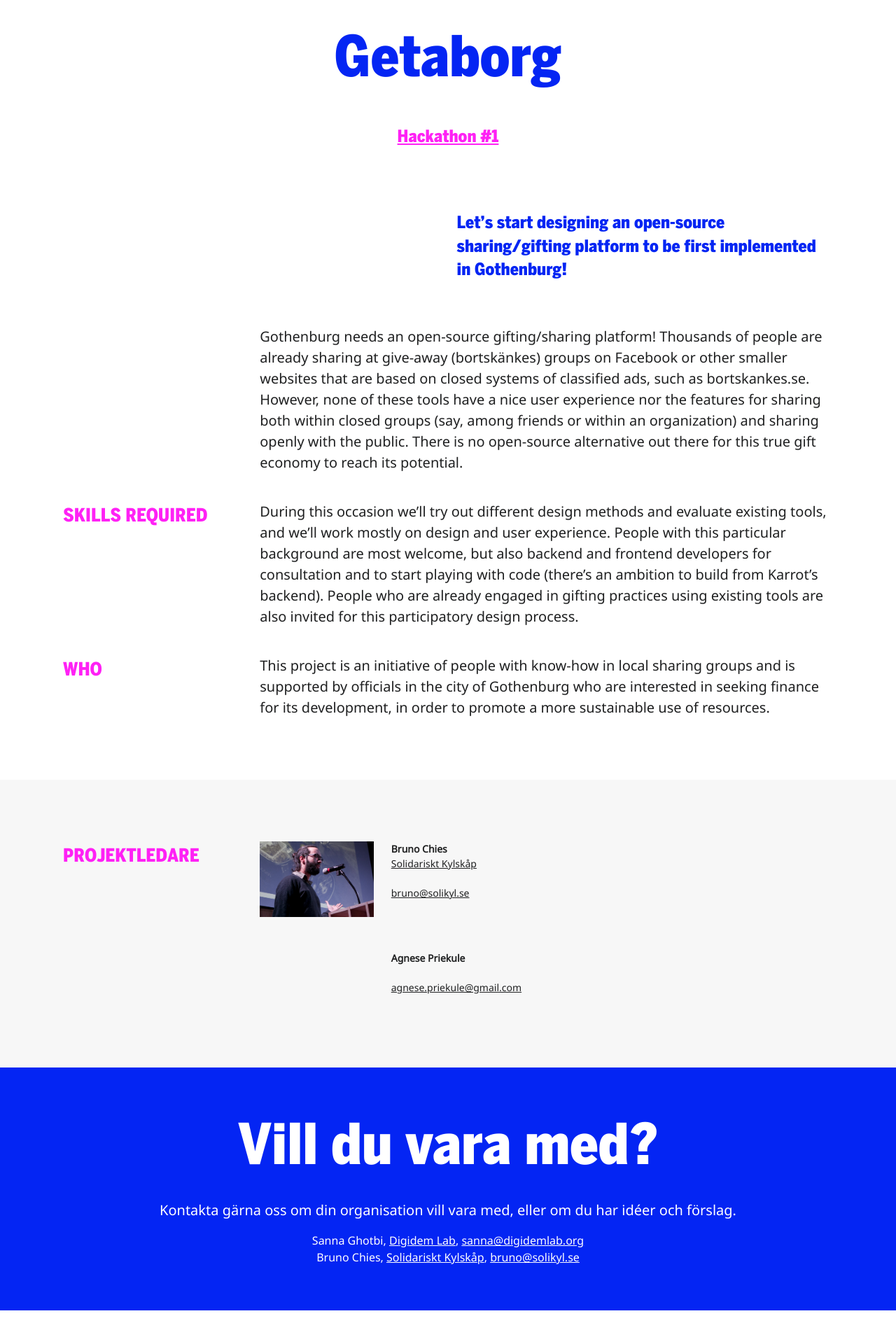
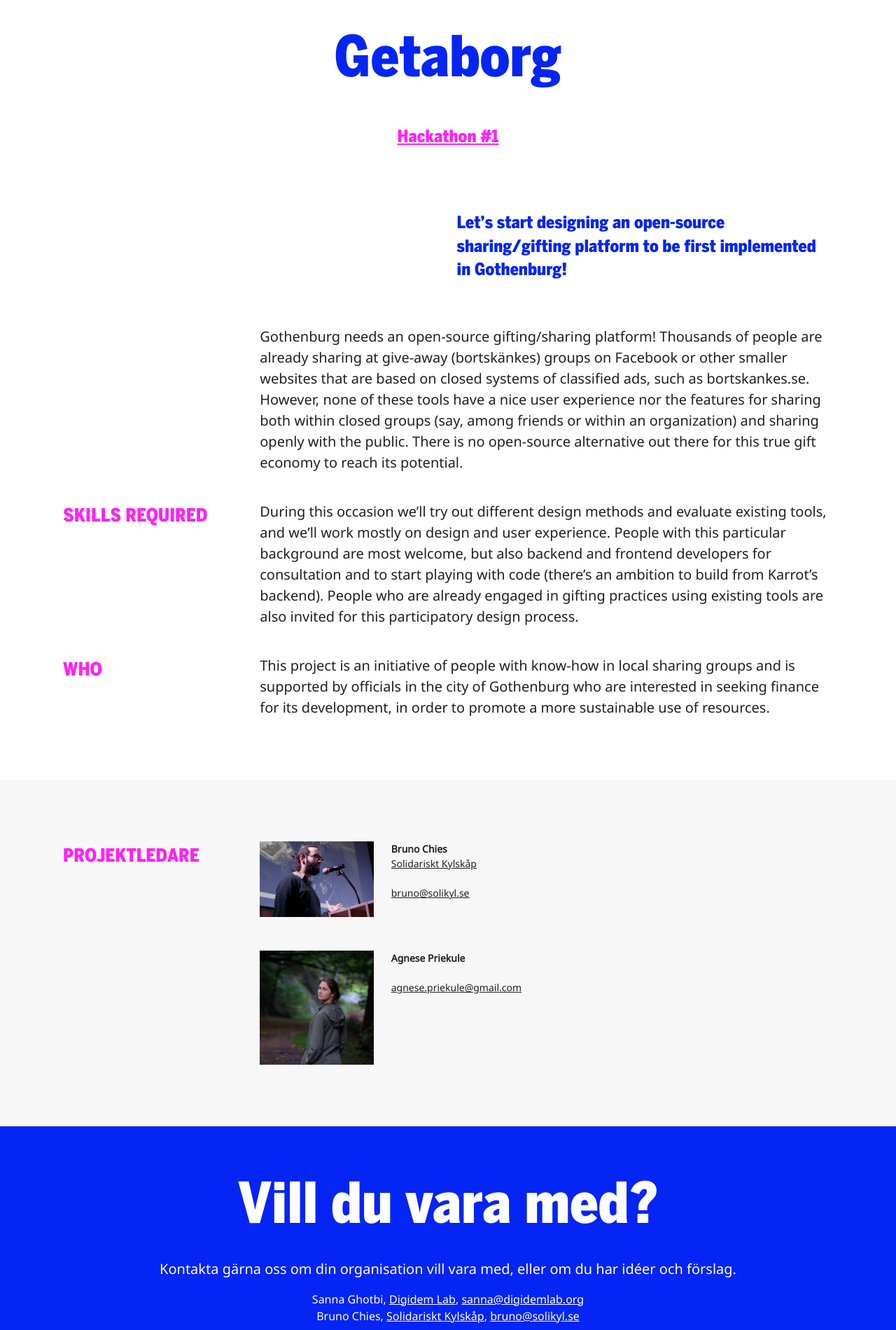
Before and after one commit to civictechsweden/civictech.se, a Jekyll site: the page built from _posts/2017-12-20-getaborg.md, in a window 1280 px wide. Shown: the part 193-2093 px from the top of the page at 70% size. Built offline with Jekyll 4.4.1, drawn with Linux system fonts in a browser that asks for light colours; nearby versions of some CDN libraries; grey boxes are pictures that could not be loaded.

Commit message:
Updated Getaborg

```diff
--- a/_posts/2017-12-20-getaborg.md
+++ b/_posts/2017-12-20-getaborg.md
@@ -20,7 +20,7 @@ contact:
   organisation: Solidariskt Kylskåp
   organisation-link: http://solikyl.se/
 - name: Agnese Priekule
-  image:
+  image: "/uploads/agnese.jpg"
   mail: agnese.priekule@gmail.com
   organisation:
   organisation-link:
```
